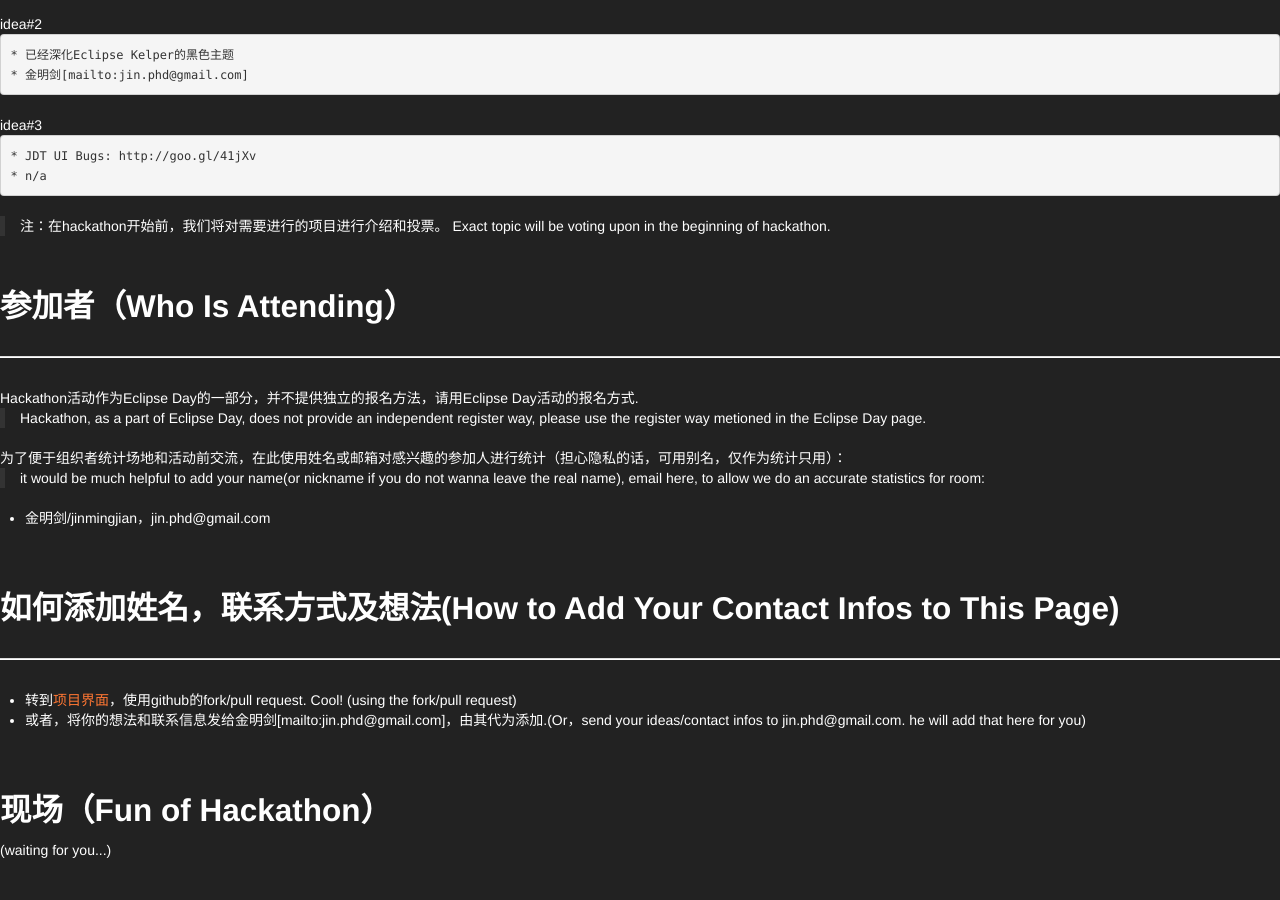
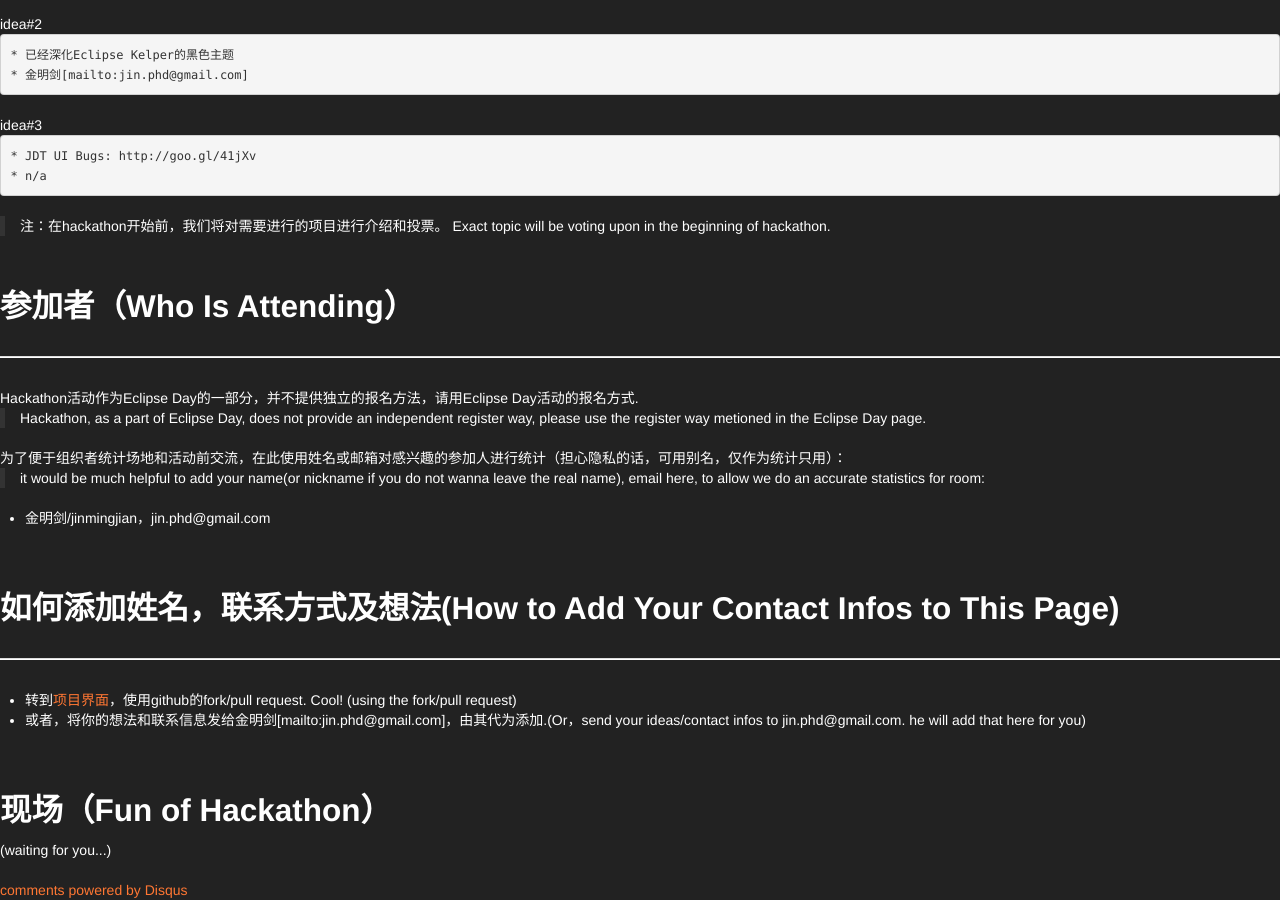
Before and after one commit to Eclipse-China/Eclipse-China.github.io, a Jekyll site: the page hackathon/hackathon_beijing_2013.html, which Jekyll copies as it is, in a window 1280 px wide and 900 px high, scrolled down 1436 px. Built offline with Jekyll 4.4.1, drawn with Linux system fonts in a browser that asks for light colours; Markdown is read by kramdown in place of the engine named in the settings; comment, search, counter and statistics services are not loaded; some of the changed lines change nothing that is shown.

Commit message:
disqus_thread

```diff
--- a/hackathon/hackathon_beijing_2013.html
+++ b/hackathon/hackathon_beijing_2013.html
@@ -144,6 +144,20 @@
 
 <p>(waiting for you...)</p>
 
+    <div id="disqus_thread"></div>
+    <script type="text/javascript">
+        /* * * CONFIGURATION VARIABLES: EDIT BEFORE PASTING INTO YOUR WEBPAGE * * */
+        var disqus_shortname = 'eclipse-china'; // required: replace example with your forum shortname
+
+        /* * * DON'T EDIT BELOW THIS LINE * * */
+        (function() {
+            var dsq = document.createElement('script'); dsq.type = 'text/javascript'; dsq.async = true;
+            dsq.src = '//' + disqus_shortname + '.disqus.com/embed.js';
+            (document.getElementsByTagName('head')[0] || document.getElementsByTagName('body')[0]).appendChild(dsq);
+        })();
+    </script>
+     <noscript>Please enable JavaScript to view the <a href="http://disqus.com/?ref_noscript">comments powered by Disqus.</a></noscript>
+    <a href="http://disqus.com" class="dsq-brlink">comments powered by <span class="logo-disqus">Disqus</span></a>
 
 
 <script>
```
